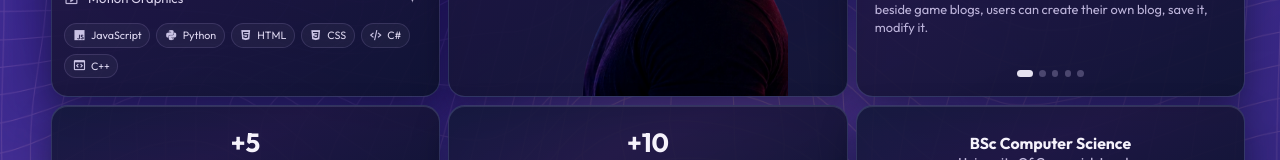
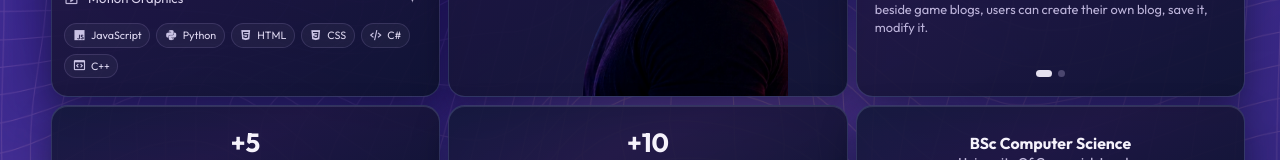
Before and after one commit to RichWeedx/AMIN-RAHMANI-CV, a React (Vite) app: page / in a window 1280 px wide. Shown: the part 439-599 px from the top of the page. Built offline with nearby package versions, Linux system fonts and the light colour scheme.

Commit message:
Keep only gaming and fitness project slides

```diff
--- a/src/components/Portfolio.jsx
+++ b/src/components/Portfolio.jsx
@@ -11,7 +11,7 @@ import "./projects_count.css";
 import "./degree.css";
 import cvFile from "../assets/AminRahmani-2026-IT-CV.pdf";
 import gamingProjectImage from "../assets/images/gaming-project.png";
-import projectPlaceholderImage from "../assets/images/no-image.jpg";
+import fitnessProjectImage from "../assets/images/amin-fitness-website.jpg";
 import logoImage from "../assets/images/logo.png";
 
 const contactEmail = "AMIN.TESSERACT@GMAIL.COM";
@@ -30,33 +30,32 @@ const projectItems = [
       "beside game blogs, users can create their own blog, save it, modify it.",
   },
   {
-    image: gamingProjectImage,
+    image: fitnessProjectImage,
     alt: "Fitness platform project preview",
-    title: "FITNESS PLATFORM CONCEPT",
-    description:
-      "A clean digital experience focused on coaching, progress tracking, and client-first fitness content.",
+    title: "AMIN FITNESS WEBSITE",
+    description: "User friendly and designed for my own advertisement!",
   },
-  {
-    image: gamingProjectImage,
-    alt: "Personal branding project preview",
-    title: "PERSONAL BRAND SYSTEM",
-    description:
-      "A personal identity direction combining logo design, web presentation, and a strong visual system.",
-  },
-  {
-    image: gamingProjectImage,
-    alt: "Gaming community platform preview",
-    title: "GAMING COMMUNITY HUB",
-    description:
-      "A content-driven space for game updates, user-generated posts, saved articles, and community interaction.",
-  },
-  {
-    image: gamingProjectImage,
-    alt: "Digital showcase project preview",
-    title: "DIGITAL SHOWCASE WEBSITE",
-    description:
-      "A polished presentation site designed to highlight services, build trust, and guide visitors toward action.",
-  },
+  // {
+  //   image: gamingProjectImage,
+  //   alt: "Personal branding project preview",
+  //   title: "PERSONAL BRAND SYSTEM",
+  //   description:
+  //     "A personal identity direction combining logo design, web presentation, and a strong visual system.",
+  // },
+  // {
+  //   image: gamingProjectImage,
+  //   alt: "Gaming community platform preview",
+  //   title: "GAMING COMMUNITY HUB",
+  //   description:
+  //     "A content-driven space for game updates, user-generated posts, saved articles, and community interaction.",
+  // },
+  // {
+  //   image: gamingProjectImage,
+  //   alt: "Digital showcase project preview",
+  //   title: "DIGITAL SHOWCASE WEBSITE",
+  //   description:
+  //     "A polished presentation site designed to highlight services, build trust, and guide visitors toward action.",
+  // },
 ];
 
 const Portfolio = () => {
```
